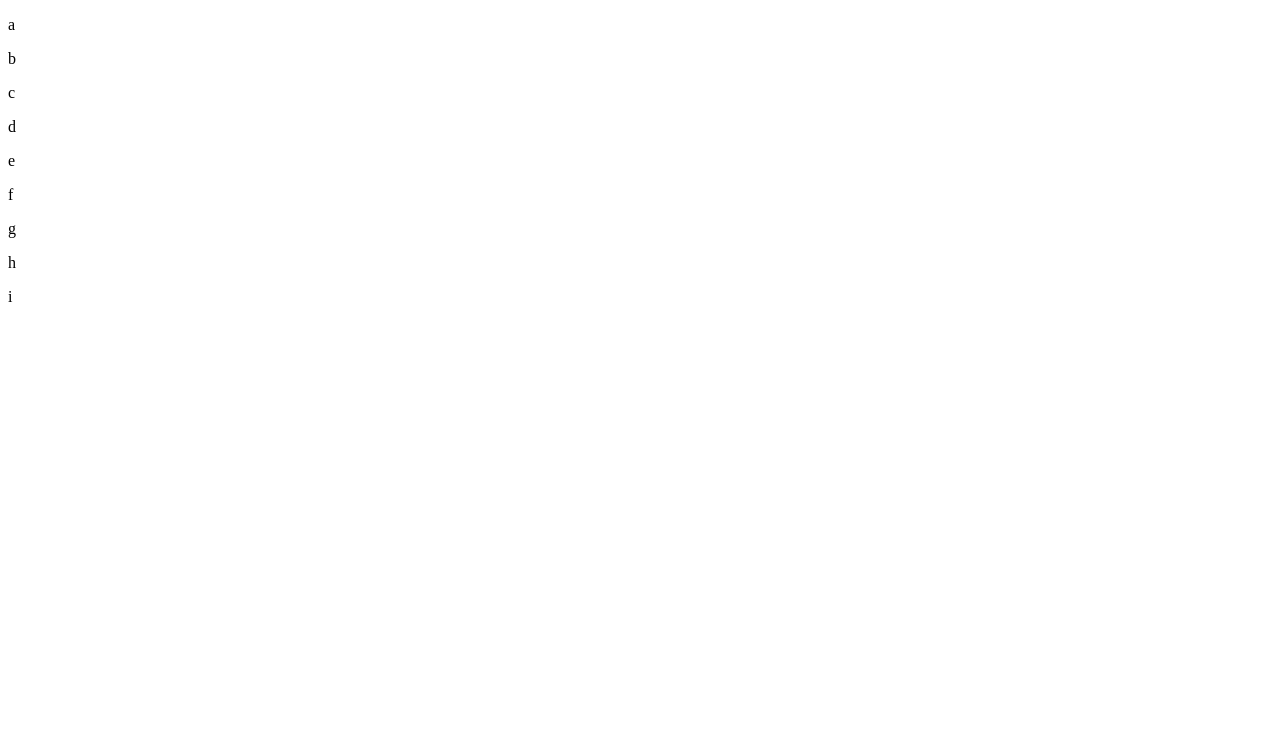
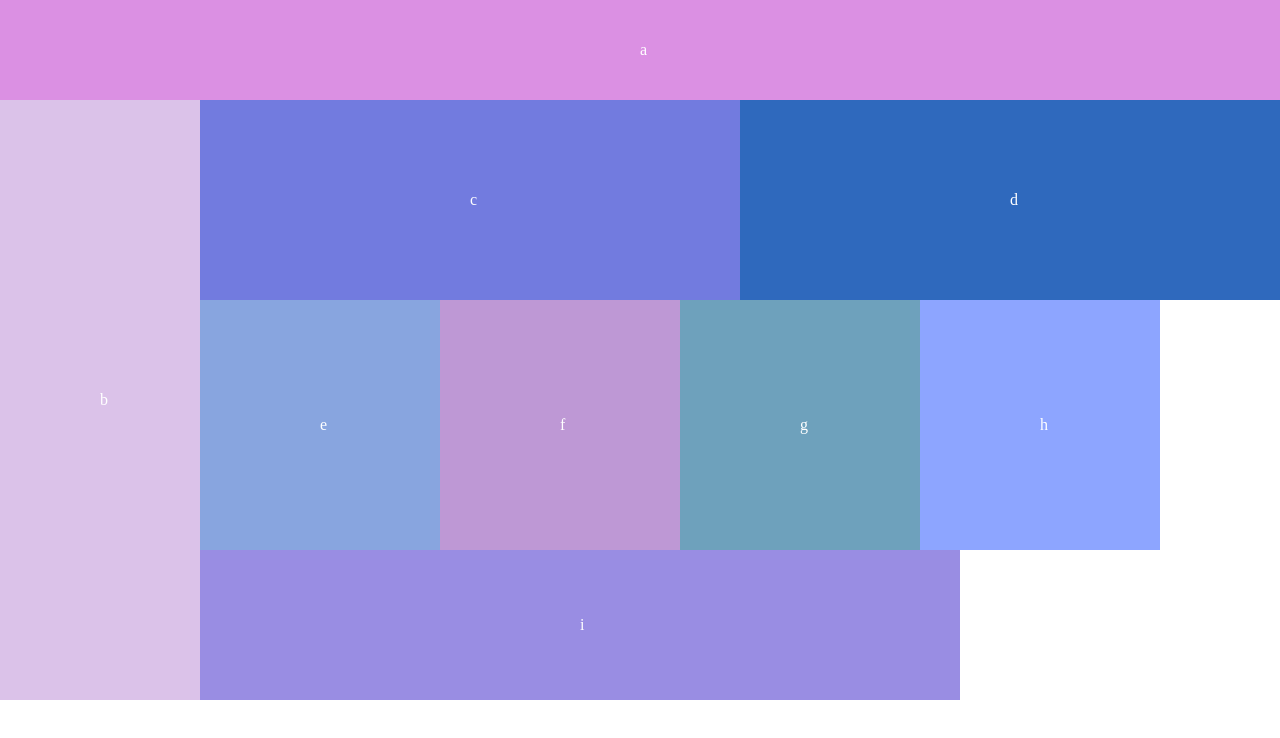
Before and after one commit to KimLensico/lab-01, a plain HTML site: page index.html in a window 1280 px wide. Drawn offline with Linux system fonts and the light colour scheme; the site is published under a folder, as on GitHub Pages, so addresses that start at the root find nothing.

Commit message:
i need this to wooooorrrkk

```diff
--- a/index.html
+++ b/index.html
@@ -5,10 +5,10 @@
   <meta charset="UTF-8">
   <meta name="viewport" content="width=device-width, initial-scale=1.0">
   <title>Lab 01</title>
-  <link rel="stylesheet" type="text/css" href="/styles/reset.css">
-  <link rel="stylesheet" type="text/css" href="/styles/base.css">
-  <link rel="stylesheet" type="text/css" href="/styles/layout.css">
-  <link rel="stylesheet" type="text/css" href="/styles/module.css">
+  <link rel="stylesheet" href="styles/reset.css">
+  <link rel="stylesheet" href="styles/base.css">
+  <link rel="stylesheet" href="styles/layout.css">
+  <link rel="stylesheet" href="styles/module.css">
 </head>
 
 <body>
```
